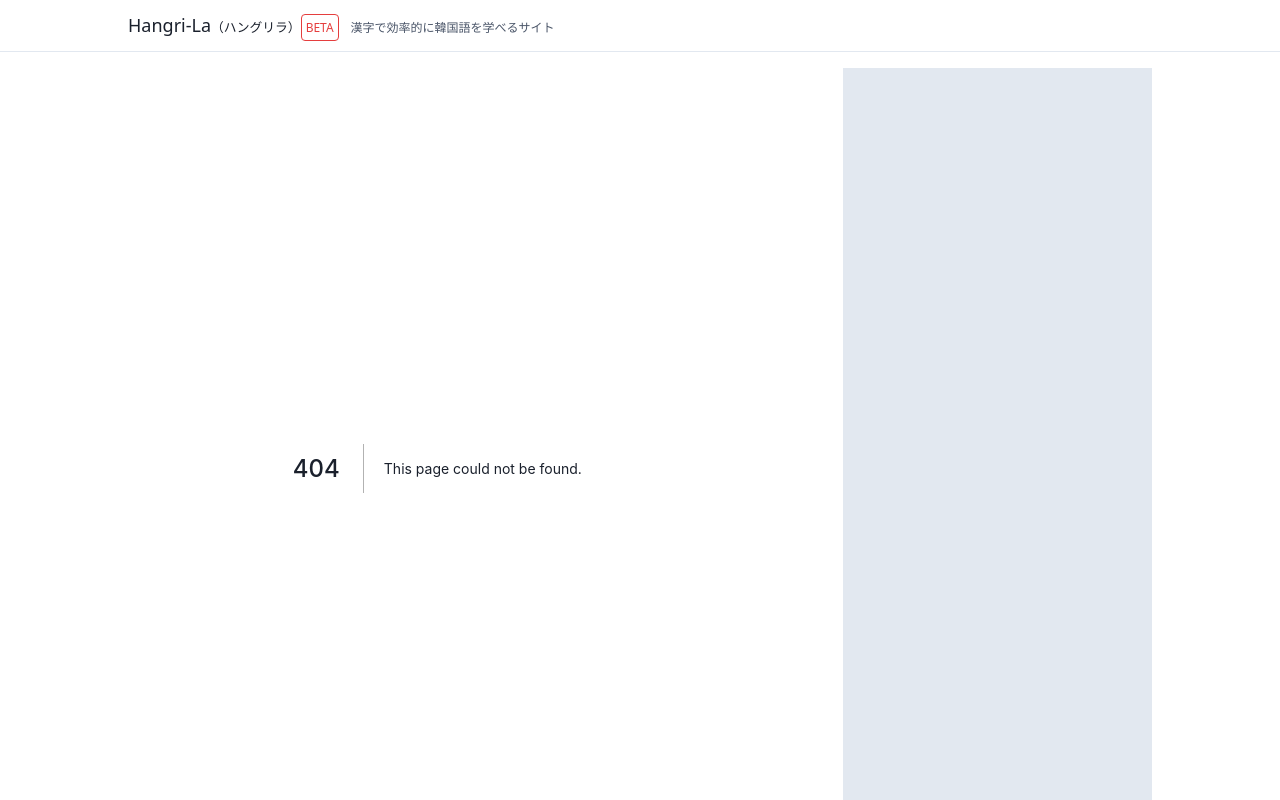
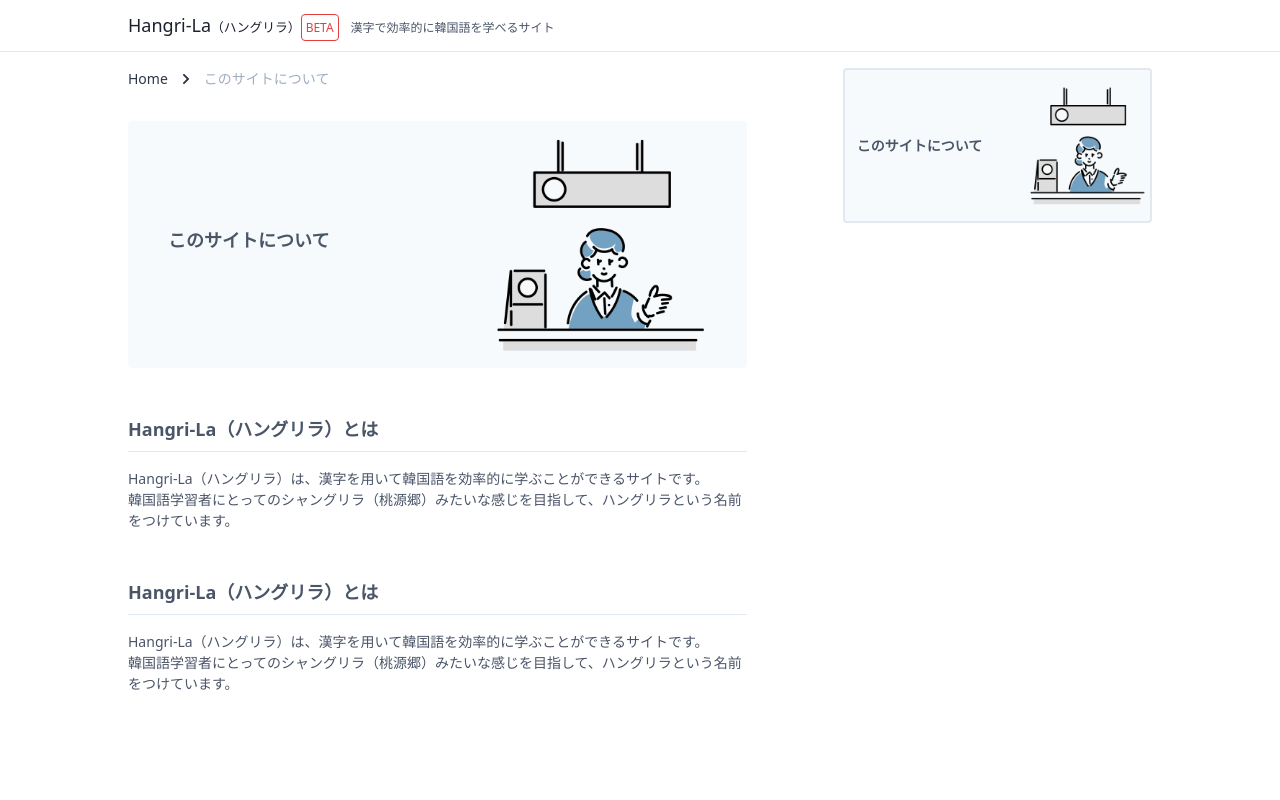
Before and after one commit to Tomomichi/hangri-la, a Next.js app: page /about in a window 1280 px wide. Before the commit this address had no page. Shown: the top 800 px of the page. Built offline with nearby package versions, Linux system fonts and the light colour scheme.

Commit message:
layout top, add about page

```diff
--- a/components/history.js
+++ b/components/history.js
@@ -23,7 +23,7 @@ export default function History({char}){
           <span className="absolute" style={{bottom: "-.5em", right: "-.4em"}}>▼</span>
         </div>
         { !char.histories &&
-          <div className="absolute w-full h-full flex items-center bg-black opacity-50 z-50 text-white">
+          <div className="absolute w-full h-full flex items-center bg-black opacity-25 z-50 text-white">
             <span className="flex-1">(まだデータがありません)</span>
           </div>
         }
--- /dev/null
+++ b/components/sidebar.js
@@ -0,0 +1,20 @@
+import Link from 'next/link'
+
+export default function Sidebar(){
+  return (
+    <>
+      <Link href="/about">
+        <a className="flex flex-row sm:flex-row items-center bg-gray-100 rounded px-1 py-4 border-2 hover:opacity-75">
+          <div className="w-2/3 sm:w-3/5 pl-2">
+            <p className="text-sm font-bold">
+              このサイトについて
+            </p>
+          </div>
+          <div className="w-1/3 sm:w-2/5 px-0 sm:px-0 pb-0 sm:pb-0">
+            <img src="/images/b0141.png" />
+          </div>
+        </a>
+      </Link>
+    </>
+  );
+};
--- a/pages/_app.js
+++ b/pages/_app.js
@@ -1,5 +1,6 @@
 import Head from 'next/head';
 import Link from 'next/link'
+import Sidebar from '../components/sidebar.js'
 import "../styles/tailwind.css";
 
 const App = ({ Component, pageProps }) => {
@@ -37,12 +38,13 @@ const App = ({ Component, pageProps }) => {
         </div>
       </header>
 
-      <div className="max-w-screen-lg mx-auto px-2 lg:px-0 text-gray-900">
+      <div className="max-w-screen-lg mx-auto px-2 lg:px-0 text-gray-700">
         <div className="flex flex-col md:flex-row">
           <div className="max-w-screen-sm w-full md:w-2/3 mx-auto md:mr-24">
             <Component {...pageProps} />
           </div>
-          <div className="w-full md:w-1/3 bg-gray-300">
+          <div className="w-full md:w-1/3">
+            <Sidebar />
           </div>
         </div>
       </div>
--- /dev/null
+++ b/pages/about.js
@@ -0,0 +1,49 @@
+import Head from 'next/head';
+import Link from 'next/link'
+import Breadcrumb from '../components/breadcrumb.js'
+
+export default function About() {
+  return (
+    <>
+      <Head>
+        <title>このサイトについて | Hangri-La</title>
+        <meta name="description" content="Hangri-Laのサイト紹介です。" />
+      </Head>
+
+      <Breadcrumb items={[
+        {text: 'このサイトについて'},
+      ]} />
+
+      <div className="flex flex-row sm:flex-row items-center bg-gray-100 rounded mb-12 px-2 sm:px-10 py-4">
+        <div className="w-2/3 sm:w-3/5">
+          <h1 className="text-lg font-bold pb-2">
+            このサイトについて
+          </h1>
+        </div>
+        <div className="w-1/3 sm:w-2/5 px-0 sm:px-0 pb-0 sm:pb-0">
+          <img src="/images/b0141.png" />
+        </div>
+      </div>
+
+      <div className="text-sm">
+        <div className="mb-12">
+          <h1 className="text-lg font-bold border-b pb-2 mb-4">Hangri-La（ハングリラ）とは</h1>
+          <p>
+            Hangri-La（ハングリラ）は、漢字を用いて韓国語を効率的に学ぶことができるサイトです。
+            <br />
+            韓国語学習者にとってのシャングリラ（桃源郷）みたいな感じを目指して、ハングリラという名前をつけています。
+          </p>
+        </div>
+
+        <div className="mb-12">
+          <h1 className="text-lg font-bold border-b pb-2 mb-4">Hangri-La（ハングリラ）とは</h1>
+          <p>
+            Hangri-La（ハングリラ）は、漢字を用いて韓国語を効率的に学ぶことができるサイトです。
+            <br />
+            韓国語学習者にとってのシャングリラ（桃源郷）みたいな感じを目指して、ハングリラという名前をつけています。
+          </p>
+        </div>
+      </div>
+    </>
+  )
+}
--- a/pages/chars/index.js
+++ b/pages/chars/index.js
@@ -6,14 +6,14 @@ import Breadcrumb from '../../components/breadcrumb.js'
 export default function Index({chars}) {
   return (
     <>
-      <Breadcrumb items={[
-        {text: '漢字'},
-      ]} />
-
       <Head>
         <title>韓国語の漢字一覧 | Hangri-La</title>
         <meta name="description" content="韓国語の漢字と対応するハングルの一覧です。" />
       </Head>
+
+      <Breadcrumb items={[
+        {text: '漢字'},
+      ]} />
 
       <div>
         <h3 className="text-lg font-bold mb-4">▼ 漢字一覧</h3>
--- a/pages/index.js
+++ b/pages/index.js
@@ -5,7 +5,32 @@ import ListItem from '../components/listItem.js'
 export default function Index({chars, words}) {
   return (
     <div>
-      <div className="mb-12">
+      <div className="flex flex-col sm:flex-row items-center bg-gray-100 rounded mb-12 px-2 sm:px-10 py-4">
+        <div className="w-full sm:w-3/5 order-last sm:order-first">
+          <p className="text-lg font-bold pb-2">
+            韓国語を<span className="text-red-600">漢字</span>で効率的に学ぼう！
+          </p>
+          <p className="text-sm">
+            韓国語の単語の70%程度は漢字由来で、日本語と発音が近いものも多いです。
+            <br />
+            漢字の知識を活かして効率的に韓国語を学びましょう。
+          </p>
+          <p className="text-xs flex items-center mt-2">
+            <svg className="fill-current text-gray-700 h-4 w-4 inline" focusable="false" viewBox="0 0 24 24" aria-hidden="true">
+              <path d="M10 6L8.59 7.41 13.17 12l-4.58 4.59L10 18l6-6z"></path>
+            </svg>
+            <Link href="/about">
+              <a className="border-b border-dashed border-gray-700 hover:opacity-75">もっとくわしく</a>
+            </Link>
+          </p>
+        </div>
+        <div className="w-full sm:w-2/5 px-12 sm:px-0 pb-8 sm:pb-0">
+          <img src="/images/b0610.png" />
+        </div>
+      </div>
+
+      <div className="flex flex-col sm:flex-row">
+        <div className="mb-12 flex-1 mr-0 sm:mr-4">
           <h3 className="text-lg font-bold mb-4">▼ 漢字</h3>
           <ul className="border-t-2">
             { chars.map(char => (
@@ -15,17 +40,17 @@ export default function Index({chars, words}) {
               `} />
             )) }
           </ul>
-        <Link href="/chars">
-          <a className="mt-4 flex items-center justify-end text-sm text-gray-800">
+          <p className="flex items-center justify-end text-gray-700 text-sm mt-4">
             <svg className="fill-current text-gray-700 h-4 w-4 inline" focusable="false" viewBox="0 0 24 24" aria-hidden="true">
               <path d="M10 6L8.59 7.41 13.17 12l-4.58 4.59L10 18l6-6z"></path>
             </svg>
-            すべての漢字を見る
-          </a>
+            <Link href="/chars">
+              <a className="border-b border-dashed border-gray-700 hover:opacity-75">すべての漢字を見る</a>
             </Link>
+          </p>
         </div>
 
-      <div className="mb-12">
+        <div className="mb-12 flex-1 ml-0 sm:ml-4">
           <h3 className="text-lg font-bold mb-4">▼ 漢字語</h3>
           <ul className="border-t-2">
             { words.map(word => (
@@ -35,14 +60,15 @@ export default function Index({chars, words}) {
               `} />
             )) }
           </ul>
-        <Link href="/words">
-          <a className="mt-4 flex items-center justify-end text-sm text-gray-800">
+          <p className="flex items-center justify-end text-gray-700 text-sm mt-4">
             <svg className="fill-current text-gray-700 h-4 w-4 inline" focusable="false" viewBox="0 0 24 24" aria-hidden="true">
               <path d="M10 6L8.59 7.41 13.17 12l-4.58 4.59L10 18l6-6z"></path>
             </svg>
-            すべての熟語を見る
-          </a>
+            <Link href="/words">
+              <a className="border-b border-dashed border-gray-700 hover:opacity-75">すべての漢字語を見る</a>
             </Link>
+          </p>
+        </div>
       </div>
     </div>
   )
--- a/pages/words/[id].js
+++ b/pages/words/[id].js
@@ -21,7 +21,7 @@ export default function Index({word, chars, homonyms}) {
   return (
     <>
       <Breadcrumb items={[
-        {text: '熟語', href: '/words', as: '/words'},
+        {text: '漢字語', href: '/words', as: '/words'},
         {text: word.id},
       ]} />
 
```
Also changed, not shown: public/images/b0141.png (added), public/images/b0610.png. Lines whose indentation alone changed are shown as unchanged.
